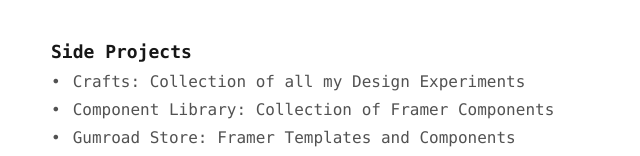
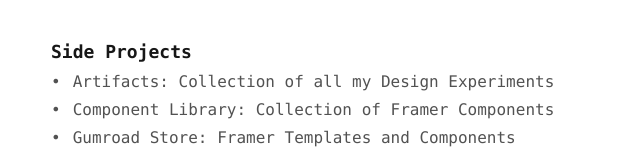
Before and after one commit to Aashay-Agrawal/cv, a Next.js app: page / in a window 1280 px wide. Shown: the part 428-584 px from the top of the page, without its empty margins (317-957 px from the left). Built offline with nearby package versions, Linux system fonts and the light colour scheme; a web font is replaced by a local one.

Commit message:
some typo

```diff
--- a/src/app/page.tsx
+++ b/src/app/page.tsx
@@ -24,7 +24,7 @@
   const projects = [
     {
       href: "https://aashay.framer.website",
-      title: "Crafts: Collection of all my Design Experiments",
+      title: "Artifacts: Collection of all my Design Experiments",
     },
     {
       href: "404",
```
